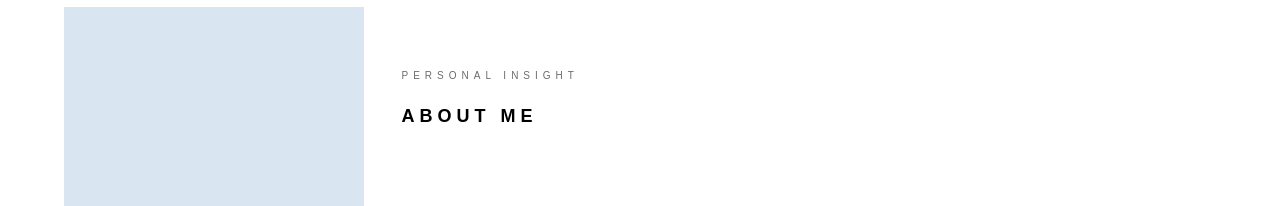
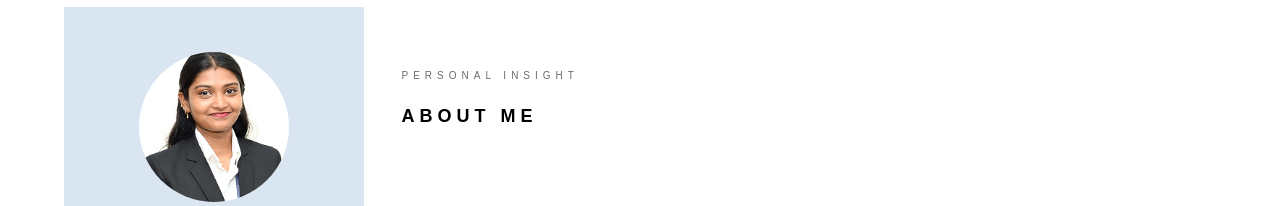
Before and after one commit to SethulakshmyM/Portfolio, a plain HTML site: page index.html in a window 1280 px wide. Shown: the part 83-289 px from the top of the page. Drawn offline with Linux system fonts and the light colour scheme; a web font is replaced by a local one.

Commit message:
Update index.html

```diff
--- a/index.html
+++ b/index.html
@@ -62,7 +62,7 @@
 				aria-expanded="false" aria-controls="navbar"><i></i></a>
 			<aside id="colorlib-aside" role="complementary" class="border js-fullheight">
 				<div class="text-center">
-					<div class="author-img" style="background-image: url(images/Profile.jpeg);"></div>
+					<div class="author-img" style="background-image: url(images/Profile.jpg);"></div>
 					<!-- Add your name -->
 					<h1 id="colorlib-logo"><a href="index.html">M SETHULAKSHMY</a></h1>
 					<span class="position"><a
```
